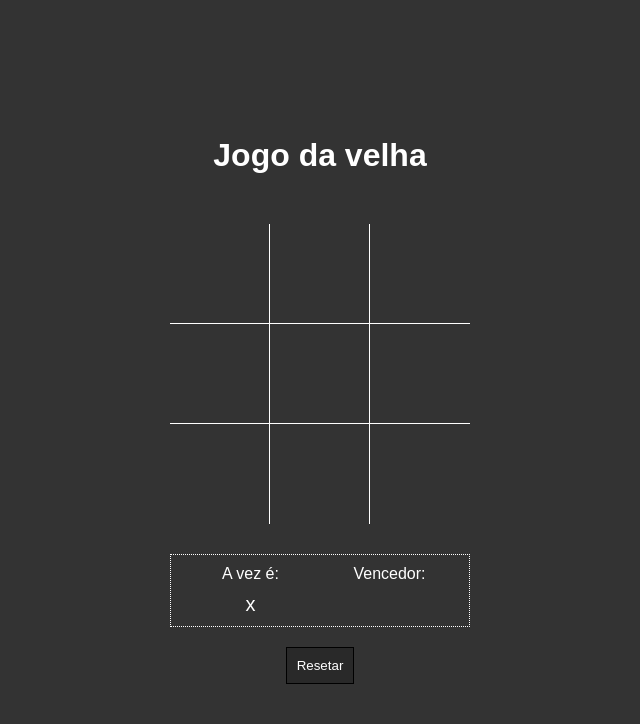
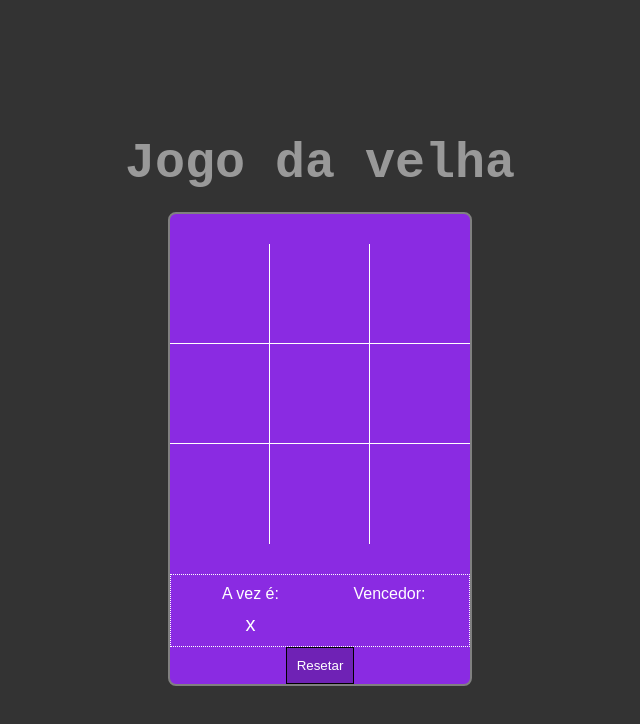
Before and after one commit to Gilson511/jogo-da-velha, a plain HTML site: page index.html in a window 1280 px wide. Shown: the whole page, without its empty margins (320-960 px from the left). Drawn offline with Linux system fonts and the light colour scheme.

Commit message:
atualizando

```diff
--- a/index.html
+++ b/index.html
@@ -10,6 +10,7 @@
 <body>
     <h1>Jogo da velha</h1>
 
+    <div class="container">
         <div class="area">
             <div data-item="a1" class="item b r"></div>
             <div data-item="a2" class="item b r"></div>
@@ -37,6 +38,8 @@
 
         <button class="reset">Resetar</button>
 
+    </div>
+
     <script src="script.js"></script>
 </body>
 </html>
--- a/script.js
+++ b/script.js
@@ -43,8 +43,13 @@ function reset() {
 
     playing = true;
 
+
+    document.querySelectorAll('[data-item]').forEach(item =>{
+        item.style.backgroundColor = '';
+    })
     renderSquare();
     renderInfo();
+
 }
 
 
@@ -101,7 +106,17 @@ function checkwinnerFor(player) {
 
         let haswon = parray.every(Option => square[Option] === player);
         if (haswon) {
+
+            //aplicando cor nos quadrados vermelhos.
+
+            parray.forEach(item => {
+                document.querySelector(`[data-item="${item}"]`).style.backgroundColor = 'green'; // valor de atributo tem que esta entre aspas.
+
+            })
+
             return true;
+
+
         }
     }
 
--- a/style.css
+++ b/style.css
@@ -17,6 +17,9 @@ body {
 h1 {
     color: #FFF;
     margin: 20px 0;
+    font-size: 50px;;
+    font-family:monospace;
+    opacity: 0.5;
 }
 
 .area {
@@ -75,10 +78,21 @@ h1 {
 }
 
 .reset {
+    display: flex;
+    justify-content: center;
     border: 1px solid #000;
     background-color: rgba(0, 0, 0, 0.2);
     color: #FFF;
     padding: 10px;
-    margin-top: 20px;
+    margin: auto;
     cursor: pointer;
+
 }
+
+.container {
+    max-width: 350px;
+    height: auto;
+    background-color: blueviolet;
+    border: 2px solid gray;
+    border-radius: 8px;
+}
```
Lines whose indentation alone changed are shown as unchanged.
